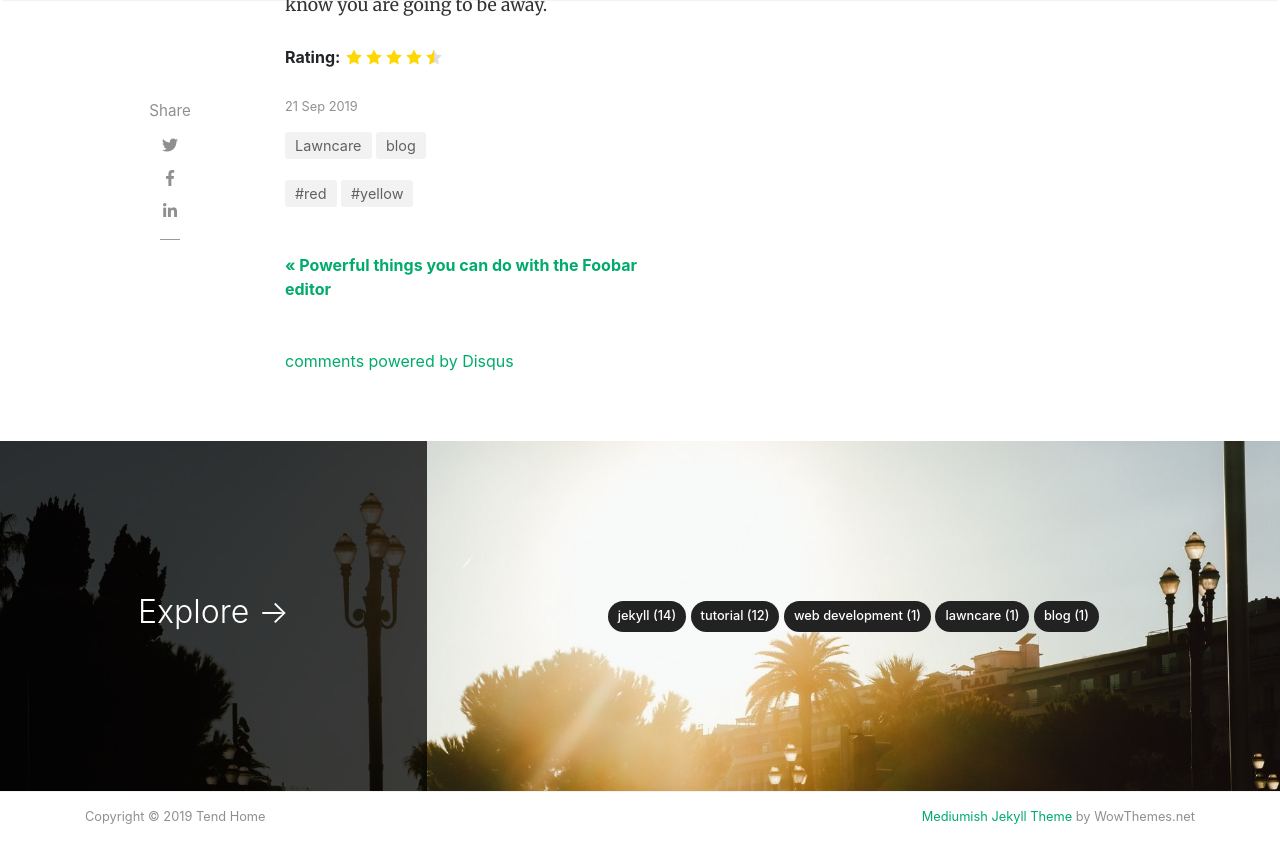
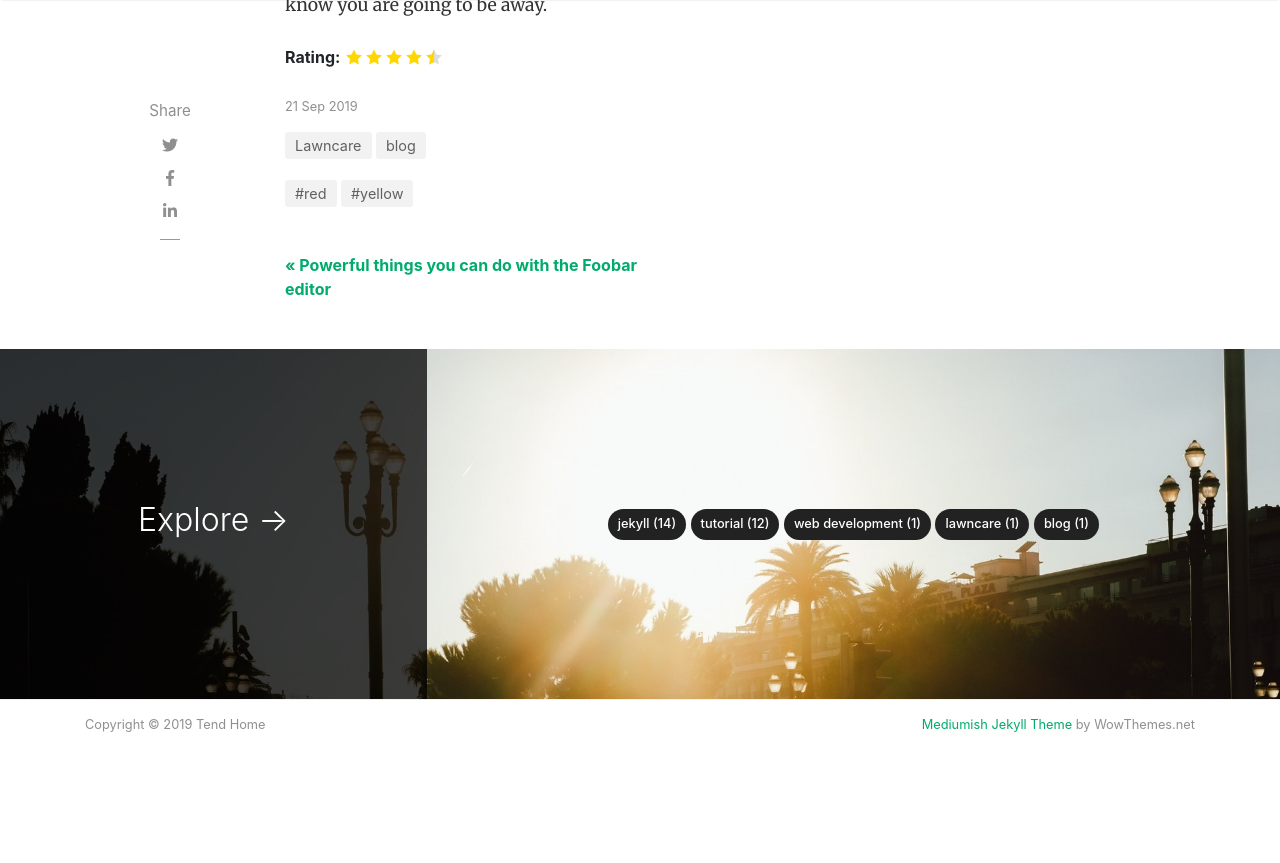
Before and after one commit to tendhome/site, a Jekyll site: the page built from _posts/2019-09-21-lawn-care.md, in a window 1280 px wide and 900 px high, scrolled down 869 px. Shown: the top 863 px of the window. Built offline with Jekyll 4.4.1, drawn with Linux system fonts in a browser that asks for light colours; nearby versions of some CDN libraries; comment, search, counter and statistics services are not loaded; after the commit the page ends 1677 px from its top, so only the background shows below that.

Commit message:
remove comments and ratings

```diff
--- a/_layouts/post.html
+++ b/_layouts/post.html
@@ -140,20 +140,6 @@
 <!-- End Article
 ================================================== -->
 
-<!-- Begin Comments
-================================================== -->
-{% if page.comments != false %}
-    <div class="container">
-        <div id="comments" class="row justify-content-center mb-5">
-            <div class="col-md-8">
-                {% include disqus.html %}
-            </div>
-        </div>
-    </div>
-{% endif %}
-<!--End Comments
-================================================== -->
-
 <!-- Review with LD-JSON, adapt it for your needs if you like, but make sure you test the generated HTML source code first:
 https://search.google.com/structured-data/testing-tool/u/0/
 ================================================== -->
```
Also changed, not shown: other parts of _layouts/post.html (+0 -5 lines).
